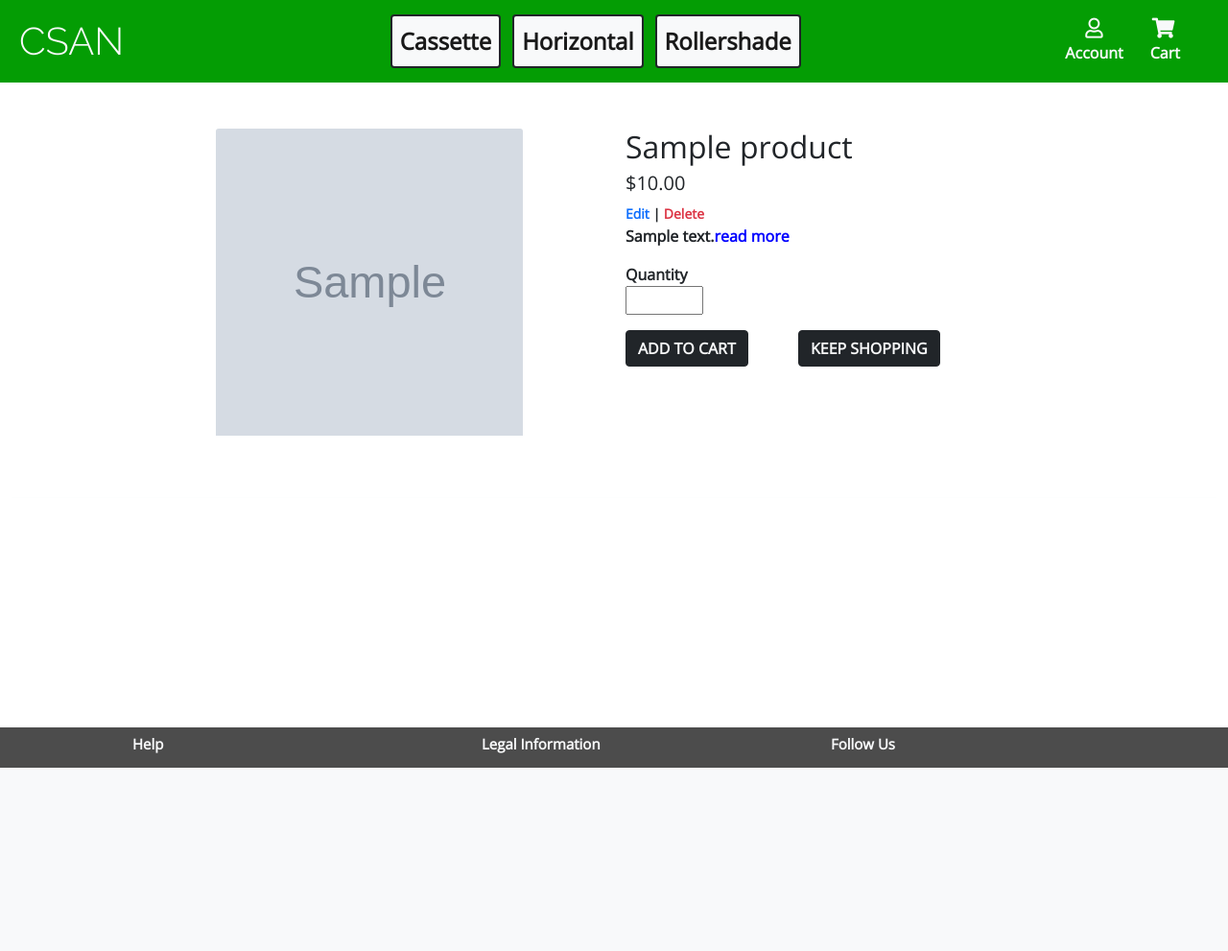
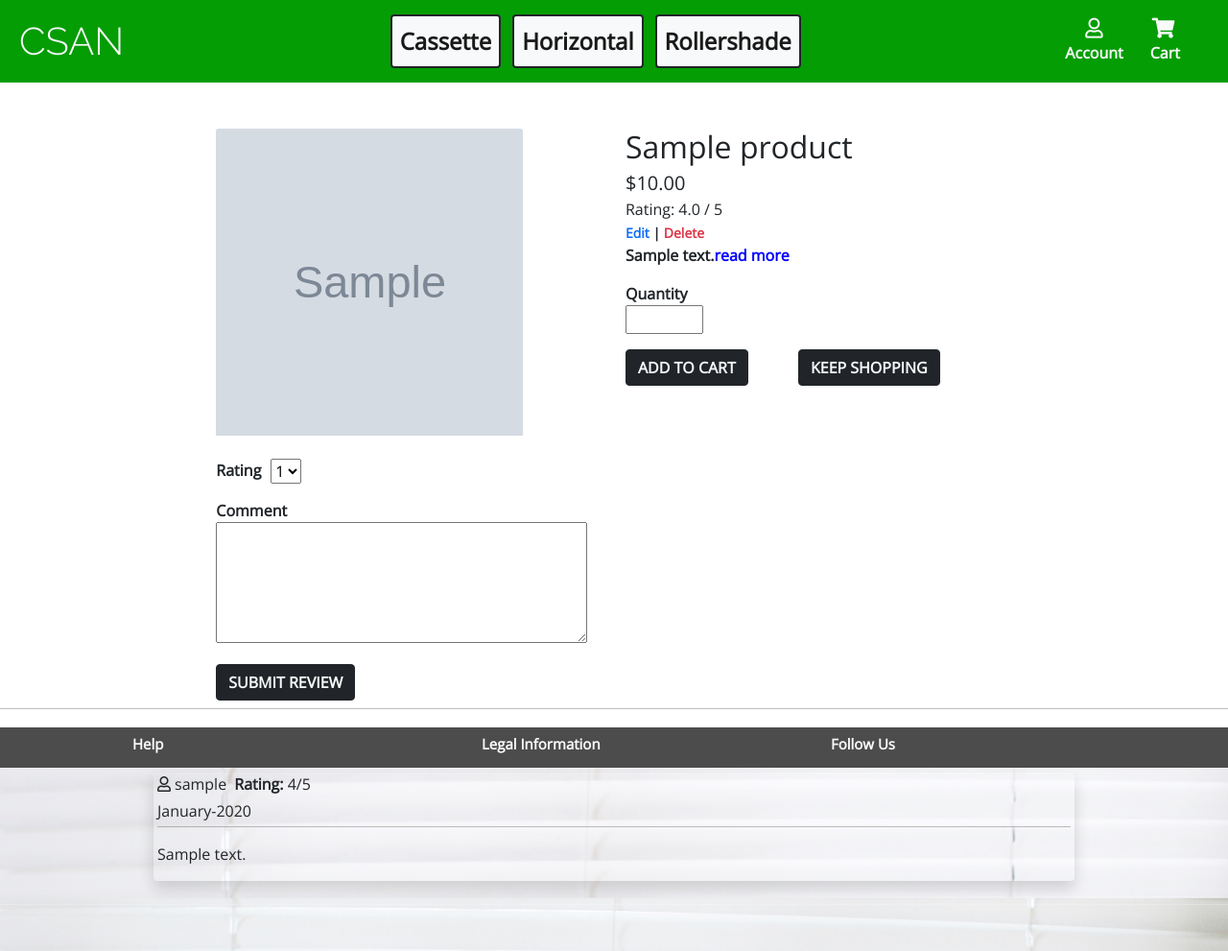
Before and after one commit to Jca-Dev/CSAN, a Django app: page /products/1/ in a window 1280 px wide. Shown: the whole page at 96% size. Before the commit the page ends 800 px from the top, so only its background shows below. Run offline with Django 3.2, Linux system fonts and the light colour scheme; a user stored in the database is signed in; tables that the repository leaves empty hold one stand-in row (values such as "Sample post"); grey boxes marked "Sample" are stand-in pictures; parts of the project's set-up code (start-up, migrations or seed data) failed here and were passed over; some libraries are stand-ins or nearby versions.

Commit message:
add review system for users and display ratings

```diff
--- a/products/forms.py
+++ b/products/forms.py
@@ -1,5 +1,5 @@
 from django import forms
-from .models import Product
+from .models import Product, Review
 
 
 class ProductForm(forms.ModelForm):
@@ -17,3 +17,19 @@ class AddProductForm(forms.ModelForm):
         fields = '__all__'
 
     image = forms.ImageField(label='Image', required=False)
+
+
+class ReviewForm(forms.ModelForm):
+    REVIEW_CHOICES = (
+        ("1", ("1")),
+        ("2", ("2")),
+        ("3", ("3")),
+        ("4", ("4")),
+        ("5", ("5"))
+    )
+    rating = forms.ChoiceField(choices=REVIEW_CHOICES, required=True)
+    content = forms.CharField(widget=forms.Textarea(attrs={"rows": 5, "cols": 40}), label="Comment")
+
+    class Meta:
+        model = Review
+        fields = ['rating', 'content',]
--- a/products/models.py
+++ b/products/models.py
@@ -1,4 +1,5 @@
 from django.db import models
+from django.contrib.auth.models import User
 
 
 class Category(models.Model):
@@ -19,3 +20,22 @@ class Product(models.Model):
 
     def __str__(self):
         return self.name
+
+    def get_rating(self):
+        reviews_total = 0
+
+        for review in self.reviews.all():
+            reviews_total += review.rating
+
+        if reviews_total > 0:
+            return reviews_total / self.reviews.count()
+
+        return 0
+
+
+class Review(models.Model):
+    product = models.ForeignKey(Product, related_name='reviews', on_delete=models.CASCADE)
+    rating = models.IntegerField(default=4)
+    content = models.CharField(max_length=500, null=True, blank=True)
+    created_by = models.ForeignKey(User, related_name='reviews', on_delete=models.CASCADE)
+    created_at = models.DateTimeField(auto_now_add=True)
--- a/products/templates/products/product_detail.html
+++ b/products/templates/products/product_detail.html
@@ -11,19 +11,25 @@
             <div class="image-container my-5">
                 {% if product.image %}
                 <a href="{{ product.image.url }}" target="_blank">
-                    <img class="card-img-top img-fluid mb-5" src="{{ product.image.url }}" alt="{{ product.name }}">
+                    <img class="card-img-top img-fluid mb-2" src="{{ product.image.url }}" alt="{{ product.name }}">
                 </a>
                 {% else %}
                 <a href="">
-                    <img class="card-img-top img-fluid mb-5" src="{{ MEDIA_URL }}/media/noimage.png" alt="{{ product.name }}">
+                    <img class="card-img-top img-fluid mb-2" src="{{ MEDIA_URL }}/media/noimage.png" alt="{{ product.name }}">
                 </a>
                 {% endif %}
             </div>
+
         </div>
         <div class="col-12 col-md-6 col-lg-4">
             <div class="product-details-container mb-5 mt-md-5">
                 <h2 class="mb-1">{{ product.name }}</h2>
-                <p class="lead mb-1 text-left font-weight-bold">${{ product.price }}</p>
+                <p class="lead mb-0 text-left font-weight-bold">${{ product.price }}</p>
+                {% if product.get_rating > 0 %}
+                <span class="lead fs-6">Rating: {{ product.get_rating }} / 5</span> <br>
+                {% else %}
+                <span class="lead fs-6">No ratings yet</span> <br>
+                {% endif %}
 
                 {% if request.user.is_superuser %}
                 <small class="ml-3">
@@ -50,6 +56,29 @@
             </div>
         </div>
     </div>
+    <div class="row">
+        {% if request.user.is_authenticated %}
+            <div class="col-12 col-md-6 col-lg-4 offset-lg-2 mt-3">
+                <form class="form-css" action="." method="POST">
+                    {% csrf_token %}
+                    {{ rform|crispy }}
+                    <input type="submit" class="btn btn-dark rounded text-light text-uppercase mt-0 end-buttons" id="submit-btn" type="submit" value="Submit Review">
+                    <input type="hidden" name="redirect_url" value="{{ request.path }}">
+                </form>
+            </div>
+        {% endif %}
+        <hr class="mt-2">
+        <div class="container text-center w-75 mb-2"><h3>Reviews</h3></div>
+            {% for review in product.reviews.all %}
+                <div class="container shadow px-1 mb-2 bg-grey rounded w-75">
+                    <i class="far fa-user pe-1 mb-2"></i><span class="fw-normal me-1">{{ review.created_by }}</span>
+                    <strong>Rating: </strong> <span class="fw-normal">{{ review.rating }}/5</span> <br>
+                    <span class="fw-normal">{{ review.created_at|date:"F-Y" }}</span><hr class="mt-1">
+                    <p class="fw-normal">{{ review.content }}</p>
+                </div>
+            {% endfor %}
+        </div>
+    </div>
     {% endblock %}
 
     {% block postloadjs %}
--- a/products/templates/products/products.html
+++ b/products/templates/products/products.html
@@ -35,6 +35,11 @@
                                 <div class="row">
                                     <div class="col">
                                         <p class="lead mb-1 text-left font-weight-bold">${{ product.price }}</p>
+                                        {% if product.get_rating > 0 %}
+                                        <span class="lead fs-6">Rating: {{ product.get_rating }} / 5</span> <br>
+                                        {% else %}
+                                        <span class="lead fs-6">No ratings yet</span> <br>
+                                        {% endif %}
                                     </div>
                                 </div>
                             </div>
--- a/products/views.py
+++ b/products/views.py
@@ -1,6 +1,6 @@
 from django.shortcuts import render, get_object_or_404, redirect, reverse
-from .models import Product, Category
-from .forms import ProductForm, AddProductForm
+from .models import Product, Category, Review
+from .forms import ProductForm, AddProductForm, ReviewForm
 from django.contrib.auth.decorators import login_required
 from django.contrib import messages
 
@@ -27,11 +27,32 @@ def product_detail(request, product_id):
 
     product = get_object_or_404(Product, pk=product_id)
     form = ProductForm()
+    rform = ReviewForm
 
     data = {
         'product': product,
-        'form': form
+        'form': form,
+        'rform': rform
     }
+
+    if request.method == 'POST':
+        rating = request.POST.get('rating', 3)
+        content = request.POST.get('content', '')
+
+        if content:
+            reviews = Review.objects.filter(created_by=request.user, product=product)
+
+            if reviews.count() > 0:
+                messages.error(request, 'You have already given your review on this product.')
+            else:
+                review = Review.objects.create(
+                    product=product,
+                    rating=rating,
+                    content=content,
+                    created_by=request.user
+                )
+
+            return redirect(reverse('product_detail', args=[product.id]))
 
     return render(request, 'products/product_detail.html', data)
 
--- a/static/css/base.css
+++ b/static/css/base.css
@@ -68,6 +68,13 @@ a:visited {
 /* products css ------------------------------------------------------------ */
 #card:hover {
     border: solid grey -1px;
+}
+
+#div_id_rating {
+    display: inline-flex;
+}
+#id_rating {
+    margin-left: 10px;
 }
 /* product detail css ------------------------------------------------------------ */
 .asteriskField {
```
Also changed, not shown: products/admin.py (+13 -1 lines), products/migrations/0009_review.py (added).
